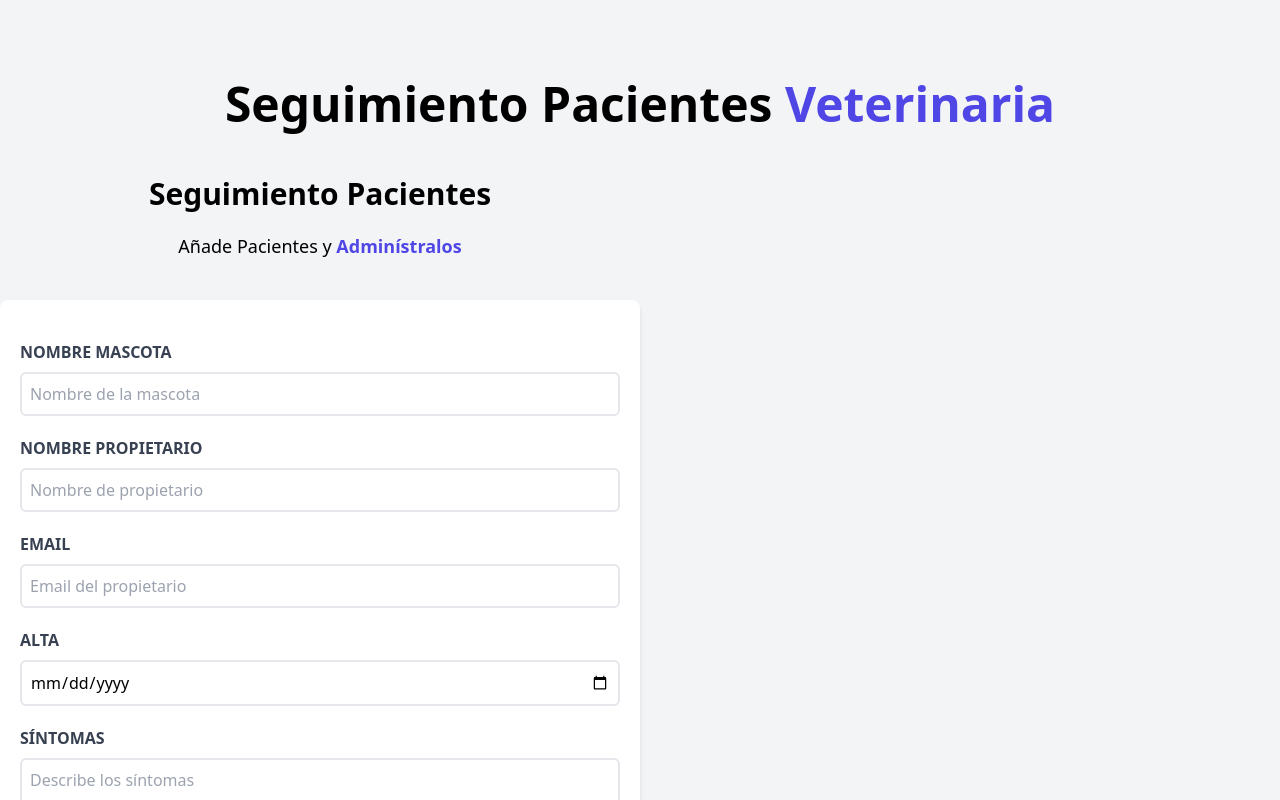
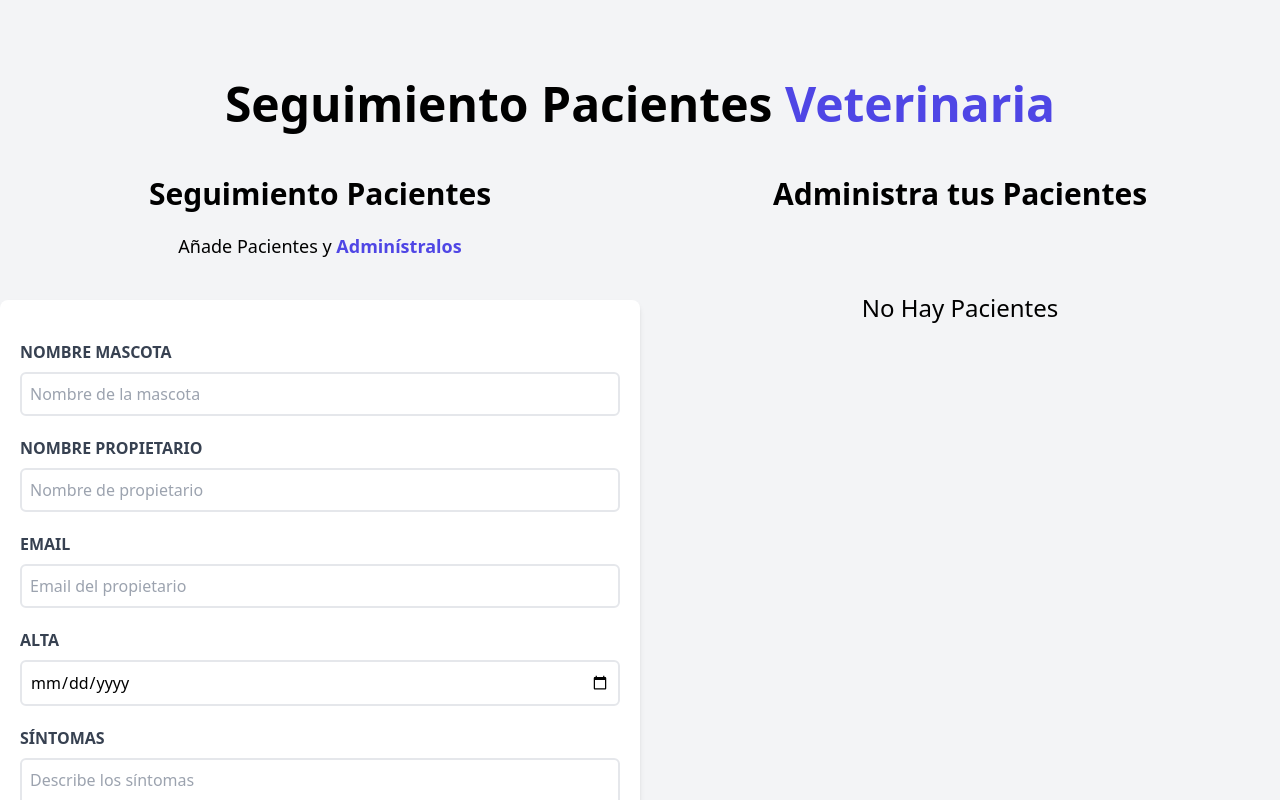
Before and after one commit to RaulHG-Dev/CursoVueJS, a Vue app in the folder admin-pacientes/: page / in a window 1280 px wide. Shown: the top 800 px of the page. Built offline with nearby package versions, Linux system fonts and the light colour scheme.

Commit message:
Video 86. Primeros pasos con el listado de pacientes

```diff
--- a/admin-pacientes/src/App.vue
+++ b/admin-pacientes/src/App.vue
@@ -1,14 +1,24 @@
 <script setup>
+  import { ref } from 'vue';
   import Header from './components/Header.vue'
   import Formulario from './components/Formulario.vue'
+
+  const pacientes = ref([]);
 </script>
 
 <template>
   <div class="container mx-auto mt-20">
-    <Header/>
+    <Header />
 
     <div class="mt-12 md:flex">
       <Formulario/>
+
+      <div class="md:w-1/2 md:h-screen overflow-y-scroll">
+        <h3 class="font-black text-3xl text-center">Administra tus Pacientes</h3>
+
+        <div v-if="pacientes.length > 0"></div>
+        <p v-else class="mt-20 text-2xl text-center">No Hay Pacientes</p>
+      </div>
     </div>
   </div>
 </template>
```
